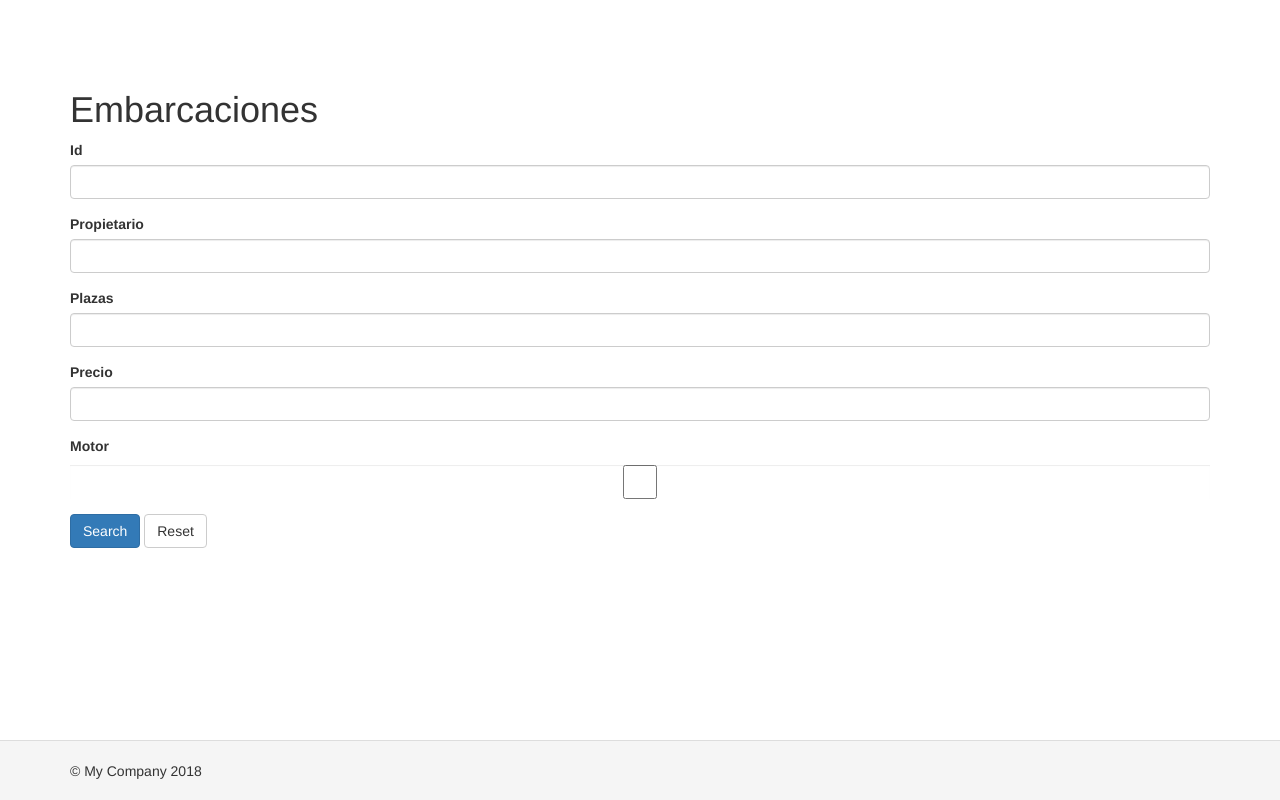
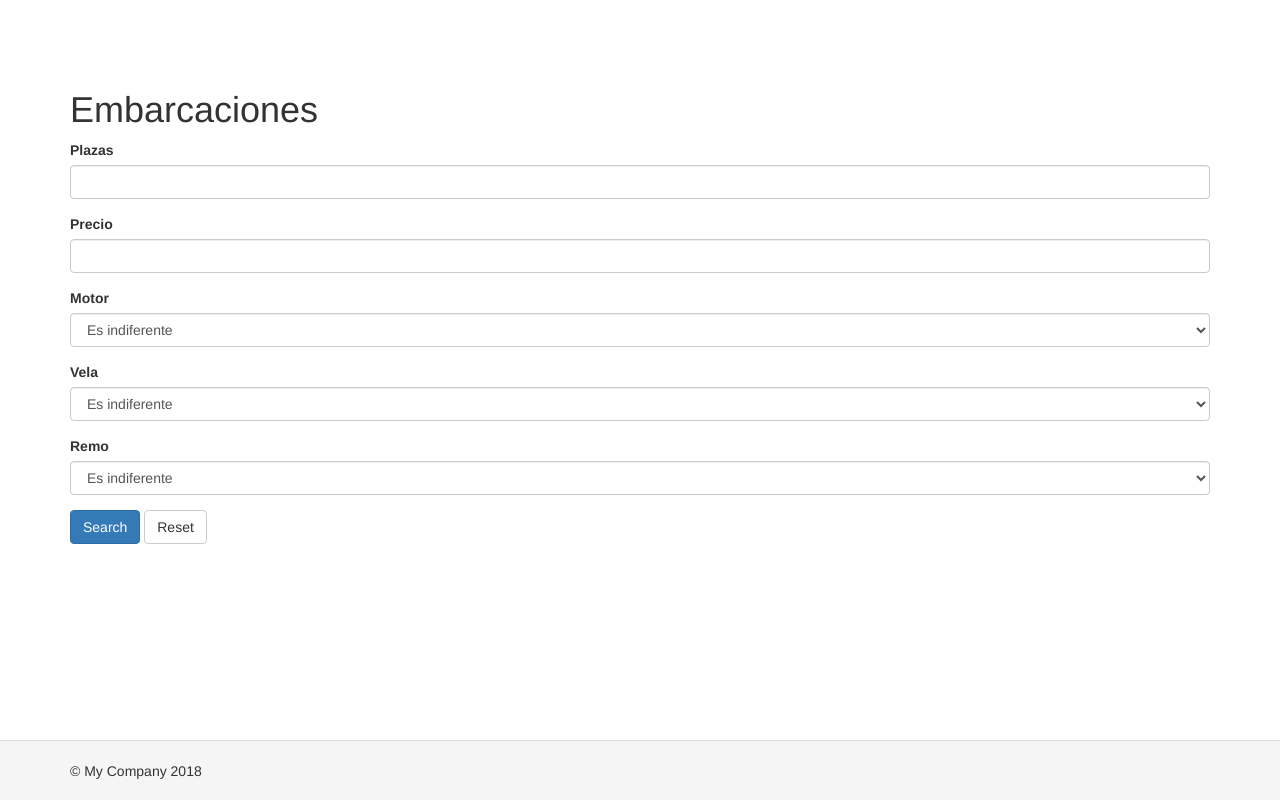
Before and after one commit to raupulus/yii2-php-framework-practice_4, a Yii app: template views/embarcaciones/index.php in a window 1280 px wide. Run offline with PHP 8.4 and a stand-in for Yii, Linux system fonts and the light colour scheme; the template is opened without the code that fills it, so the values that code supplies are empty; form fields are guessed from the names that the template uses; some libraries are stand-ins or nearby versions.

Commit message:
Agrego filtro para motor/vela/remo

```diff
--- a/views/embarcaciones/_search.php
+++ b/views/embarcaciones/_search.php
@@ -6,6 +6,8 @@ use yii\widgets\ActiveForm;
 /* @var $this yii\web\View */
 /* @var $model app\models\EmbarcacionesSearch */
 /* @var $form yii\widgets\ActiveForm */
+
+$tiene = ['' => 'Es indiferente', true => 'Si', false => 'No'];
 ?>
 
 <div class="embarcaciones-search">
@@ -15,19 +17,19 @@ use yii\widgets\ActiveForm;
         'method' => 'get',
     ]); ?>
 
-    <?= $form->field($model, 'id') ?>
+    <?php // $form->field($model, 'id') ?>
 
-    <?= $form->field($model, 'propietario_id') ?>
+    <?php // $form->field($model, 'propietario_id') ?>
 
     <?= $form->field($model, 'plazas') ?>
 
     <?= $form->field($model, 'precio') ?>
 
-    <?= $form->field($model, 'motor')->checkbox() ?>
+    <?= $form->field($model, 'motor')->dropDownList($tiene) ?>
 
-    <?php // echo $form->field($model, 'vela')->checkbox() ?>
+    <?= $form->field($model, 'vela')->dropDownList($tiene) ?>
 
-    <?php // echo $form->field($model, 'remo')->checkbox() ?>
+    <?= $form->field($model, 'remo')->dropDownList($tiene) ?>
 
     <div class="form-group">
         <?= Html::submitButton('Search', ['class' => 'btn btn-primary']) ?>
--- a/views/embarcaciones/index.php
+++ b/views/embarcaciones/index.php
@@ -14,11 +14,6 @@ $this->params['breadcrumbs'][] = $this->title;
 
     <h1><?= Html::encode($this->title) ?></h1>
     <?= $this->render('_search', ['model' => $searchModel]); ?>
-
-    <p>
-        <?php // Html::a('Create Embarcaciones', ['create'], ['class' => 'btn
-        // btn-success']) ?>
-    </p>
 
     <?= GridView::widget([
         'dataProvider' => $dataProvider,
```
